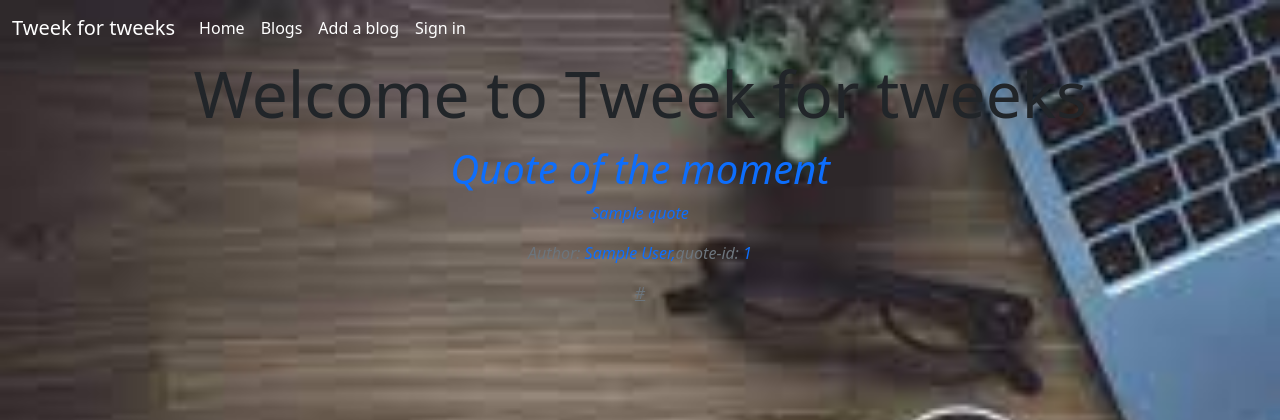
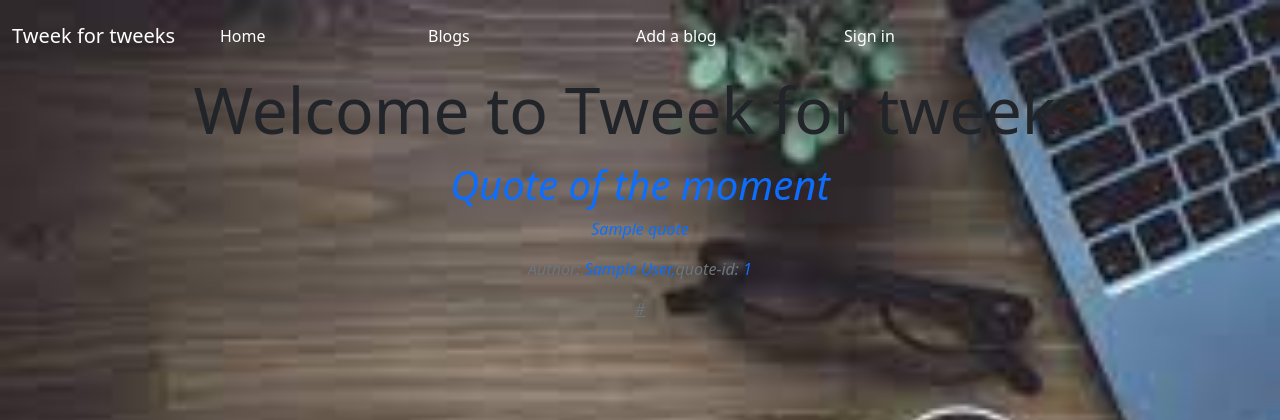
Before and after one commit to Daniel6996-arch/tweek, a Python web app: template app/templates/index.html in a window 1280 px wide. Shown: the top 420 px of the page. Run offline with Jinja, Linux system fonts and the light colour scheme; the template is opened without the code that fills it: most values are stand-ins (such as "Sample title", 1, 10 or a date in 2020); some libraries are stand-ins or nearby versions.

Commit message:
add edits to navbar

```diff
--- a/app/static/styl.css
+++ b/app/static/styl.css
@@ -4,3 +4,6 @@ body{
     background-attachment: fixed;
     background-size: cover;
 }
+#margin{
+    margin: 0vh 4vw 0vh 4vw;
+}
--- a/app/templates/navbar.html
+++ b/app/templates/navbar.html
@@ -2,27 +2,27 @@
     <!-- Container wrapper -->
     <div class="container-fluid">
       <!-- Navbar brand -->
-      <a class="navbar-brand" href="{{ url_for('main.index') }}">Tweek for tweeks</a>
+      <a class="navbar-brand mx-auto" style="width: 15vw;" href="{{ url_for('main.index') }}">Tweek for tweeks</a>
 
       <!-- Collapsible wrapper -->
       <div class="collapse navbar-collapse" id="navbarSupportedContent">
         <!-- Left links -->
         <ul class="navbar-nav me-auto mb-2 mb-lg-0">
-          <li class="nav-item">
-            <a class="nav-link active" aria-current="page" href="{{ url_for('main.index') }}">Home</a>
+          <li class="nav-item p-2">
+            <a class="nav-link active mx-auto" style="width: 15vw;" aria-current="page" href="{{ url_for('main.index') }}">Home</a>
           </li>
-          <li class="nav-item">
-            <a class="nav-link active" href="{{ url_for('main.blogs') }}">Blogs</a>
+          <li class="nav-item p-2">
+            <a class="nav-link active mx-auto" style="width: 15vw;" href="{{ url_for('main.blogs') }}">Blogs</a>
           </li>
           <!-- Navbar dropdown -->
-          <li class="nav-item">
-            <a class="nav-link active" href="{{ url_for('main.tweeks') }}">Add a blog</a>
+          <li class="nav-item p-2">
+            <a class="nav-link active mx-auto" style="width: 15vw;" href="{{ url_for('main.tweeks') }}">Add a blog</a>
           </li>
           {% if current_user.is_authenticated %}
-          <li class="nav-item"><a class="nav-link active" href="{{url_for('main.profile',uname=current_user.username)}}">Profile</a></li>
-          <li class="nav-item"><a class="nav-link active" href="{{url_for('auth.logout')}}">Sign out</a></li>
+          <li class="nav-item p-2"><a class="nav-link active mx-auto" style="width: 15vw;" href="{{url_for('main.profile',uname=current_user.username)}}">Profile</a></li>
+          <li class="nav-item p-2"><a class="nav-link active mx-auto" style="width: 15vw;" href="{{url_for('auth.logout')}}">Sign out</a></li>
           {% else %}
-          <li class="nav-item"><a class="nav-link active" href="{{url_for('auth.login')}}">Sign in</a></li>
+          <li class="nav-item p-2"><a class="nav-link active mx-auto" style="width: 15vw;" href="{{url_for('auth.login')}}">Sign in</a></li>
           {%endif%}
         </ul>
       </div>
```
